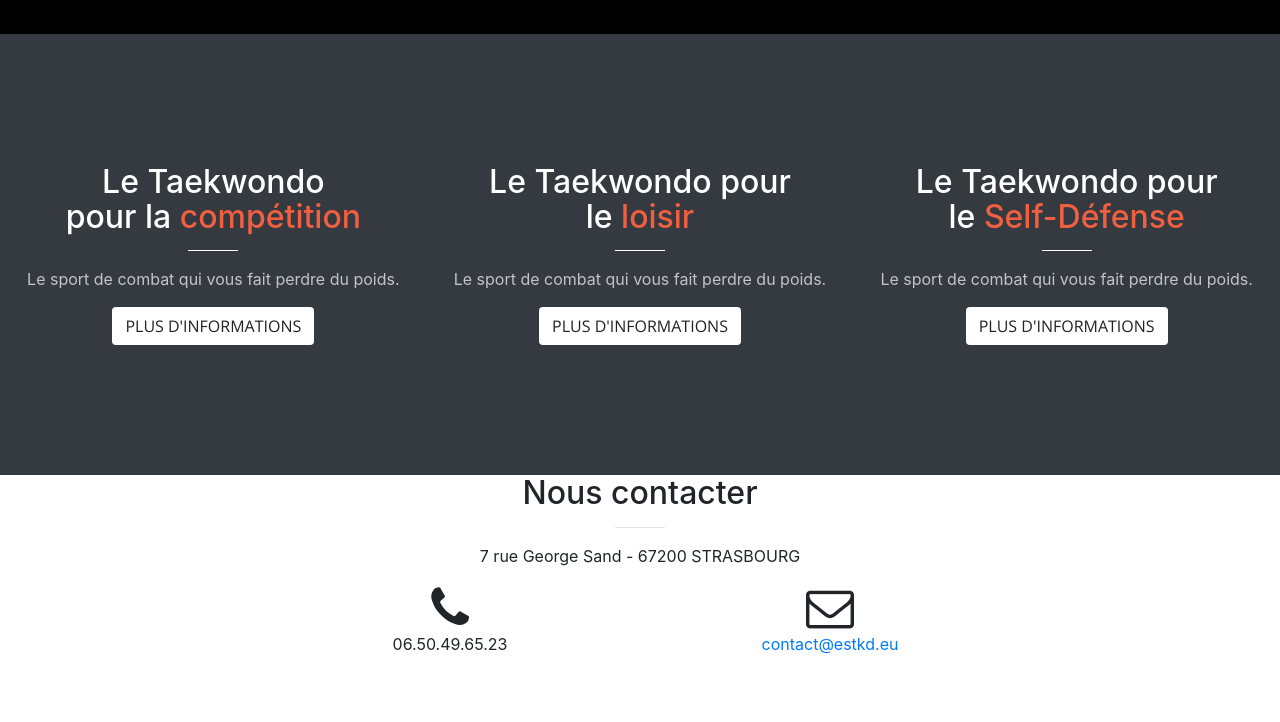
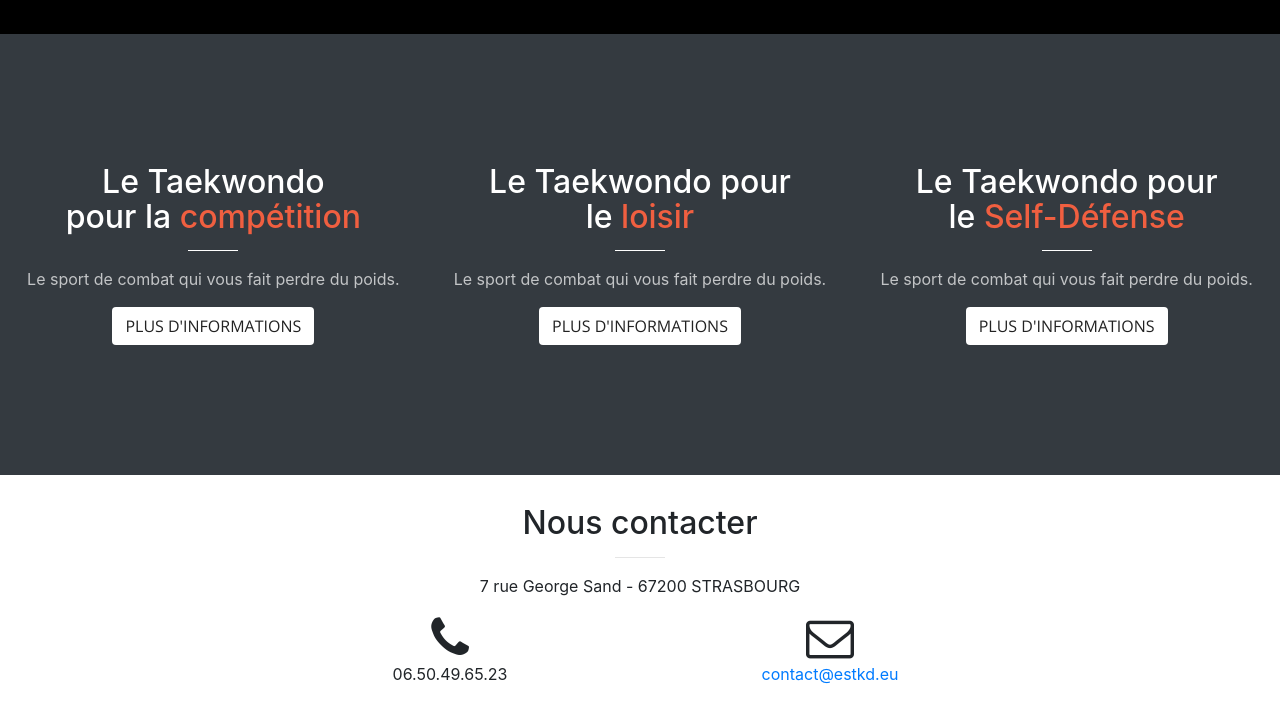
Before and after one commit to sbeuhatsxb/sitetaekwondo, a website with bundled scripts: page index.html in a window 1280 px wide. Shown: the part 766-1488 px from the top of the page. Built offline with nearby package versions, Linux system fonts and the light colour scheme.

Commit message:
ajustements visuels diverses

```diff
--- a/css/creative.css
+++ b/css/creative.css
@@ -130,7 +130,7 @@ margin-top: 40px;
 
 #contact {
 
-  margin-top: -100px;
+  margin-top: -70px;
 }
 
 
```
